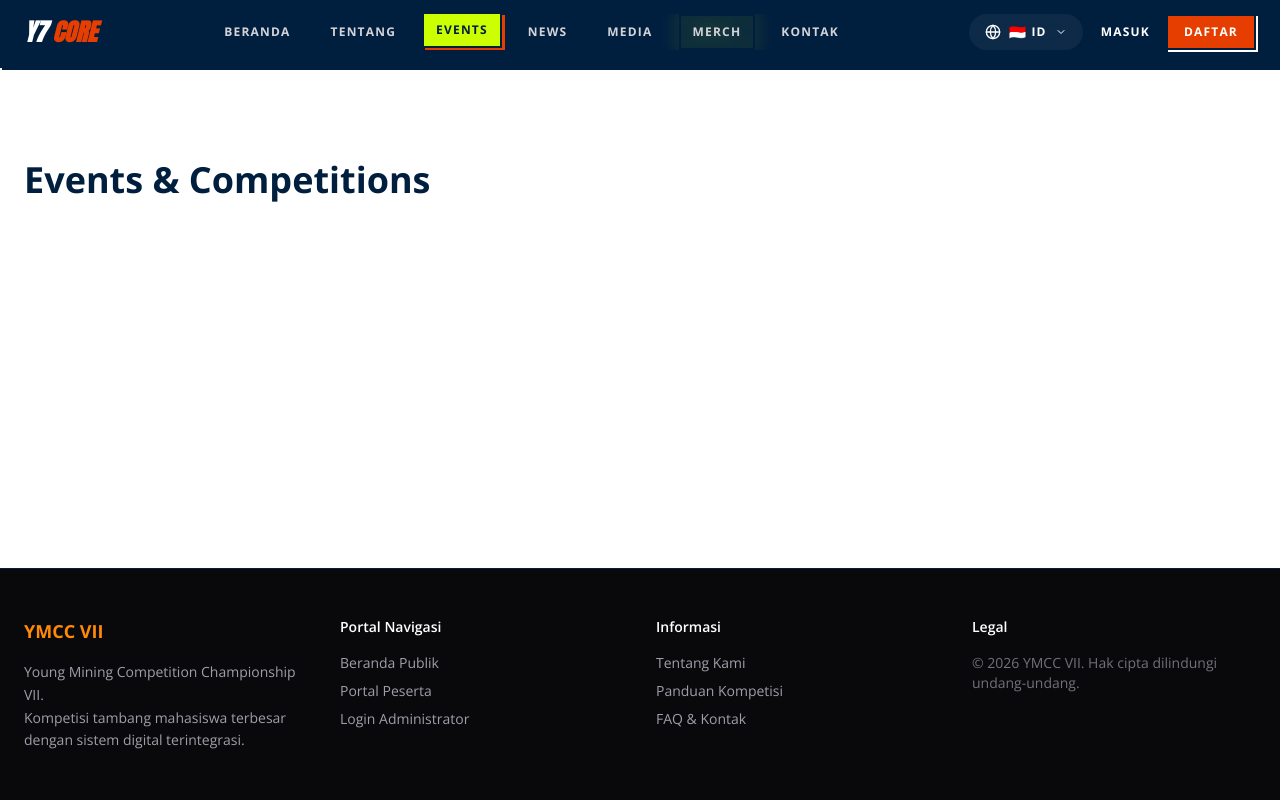
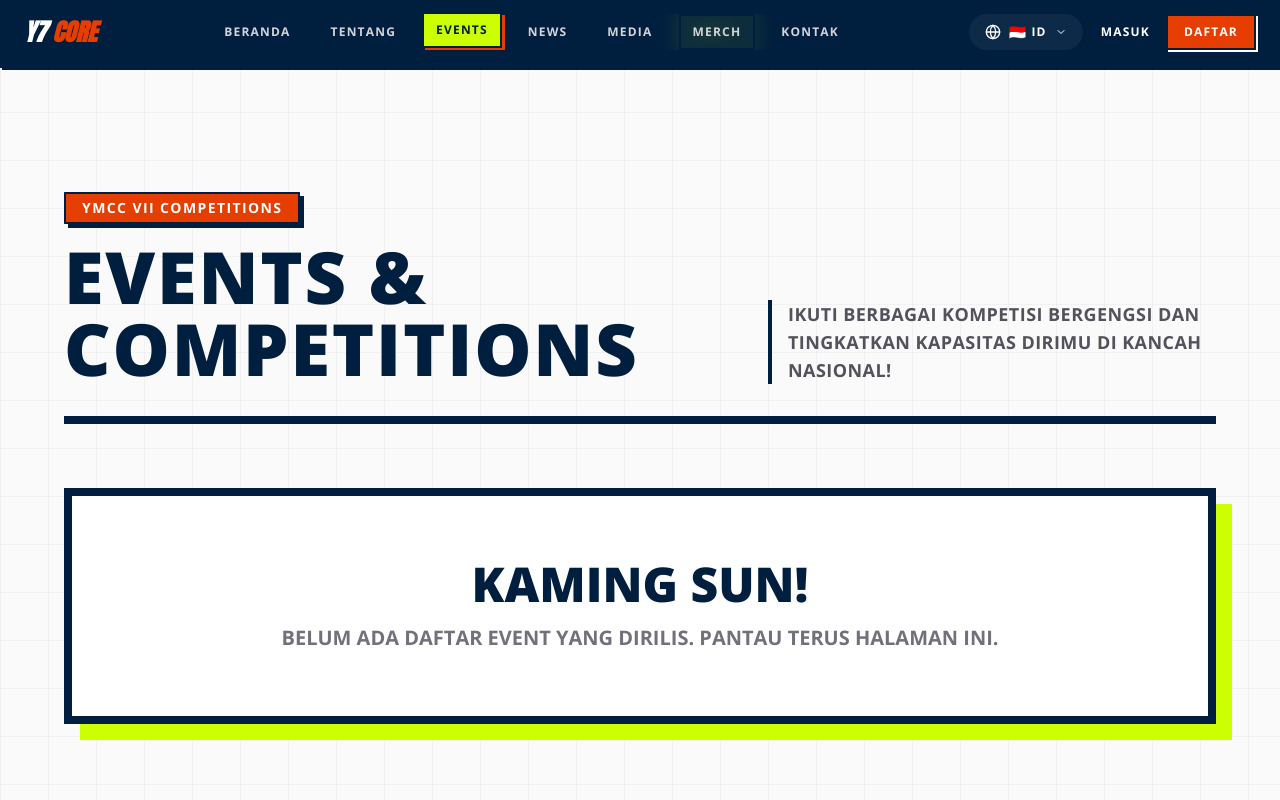
Before and after one commit to Isurxd/ymcc-iv, a Next.js app: page /events in a window 1280 px wide. Shown: the top 800 px of the page. Built offline with nearby package versions, Linux system fonts and the light colour scheme; no server answers; the database is empty.

Commit message:
Feat: Build Public Events UI connecting to Admin Event CMS database

```diff
--- a/src/app/(public)/events/page.tsx
+++ b/src/app/(public)/events/page.tsx
@@ -1 +1,111 @@
-export default function EventsPage() { return <div className='container mx-auto py-24 px-6'><h1 className='text-4xl font-bold'>Events & Competitions</h1></div>; }
+import { prisma } from '@/lib/prisma';
+import Link from 'next/link';
+import { Calendar, Clock, MapPin, ArrowRight } from 'lucide-react';
+
+export const revalidate = 0; // Ensures it's always up-to-date with DB
+
+export default async function EventsPage() {
+  const events = await prisma.event.findMany({
+    orderBy: {
+      startDate: 'asc'
+    }
+  });
+
+  return (
+    <div className="min-h-screen bg-zinc-50 pt-32 pb-24 px-6 md:px-12 relative overflow-hidden">
+      {/* Background Graphic Grid */}
+      <div className="absolute inset-0 bg-[linear-gradient(to_right,#80808012_1px,transparent_1px),linear-gradient(to_bottom,#80808012_1px,transparent_1px)] bg-[size:48px_48px] pointer-events-none" />
+
+      <div className="max-w-6xl mx-auto relative z-10">
+
+        <header className="mb-16 border-b-8 border-foreground pb-8 flex flex-col md:flex-row md:items-end justify-between gap-6">
+          <div>
+            <div className="inline-block bg-[#E63E00] text-white px-4 py-1 text-sm font-bold uppercase tracking-widest mb-4 shadow-[4px_4px_0_0_#001F3F] border-2 border-foreground">
+              YMCC VII COMPETITIONS
+            </div>
+            <h1 className="text-5xl md:text-7xl font-black text-[#001F3F] uppercase tracking-wide leading-none">
+              EVENTS &<br />COMPETITIONS
+            </h1>
+          </div>
+          <p className="max-w-md text-zinc-600 font-bold uppercase tracking-wide text-lg border-l-4 border-[#CCFF00] pl-4">
+            Ikuti berbagai kompetisi bergengsi dan tingkatkan kapasitas dirimu di kancah nasional!
+          </p>
+        </header>
+
+        {events.length === 0 ? (
+          <div className="bg-white border-8 border-foreground shadow-[16px_16px_0_0_#CCFF00] p-16 text-center hover:-translate-y-2 transition-transform duration-300">
+            <h2 className="text-4xl md:text-5xl font-black text-[#001F3F] uppercase mb-4">KAMING SUN!</h2>
+            <p className="text-xl font-bold text-zinc-500 uppercase">Belum ada daftar event yang dirilis. Pantau terus halaman ini.</p>
+          </div>
+        ) : (
+          <div className="grid md:grid-cols-2 gap-10">
+            {events.map((event) => {
+              const startDate = new Date(event.startDate).toLocaleDateString('id-ID', {
+                day: 'numeric', month: 'long', year: 'numeric'
+              });
+              const endDate = new Date(event.endDate).toLocaleDateString('id-ID', {
+                day: 'numeric', month: 'long', year: 'numeric'
+              });
+              const startTime = new Date(event.startDate).toLocaleTimeString('id-ID', {
+                hour: '2-digit', minute: '2-digit'
+              });
+
+              return (
+                <div key={event.id} className="group bg-white border-8 border-foreground shadow-[12px_12px_0_0_#001F3F] hover:shadow-[16px_16px_0_0_#E63E00] transition-all duration-300 hover:-translate-y-2 flex flex-col h-full">
+
+                  {/* Event Visual Header */}
+                  <div className="h-40 bg-[#CCFF00] border-b-8 border-foreground flex items-center justify-center overflow-hidden relative p-6">
+                     <span className="text-6xl md:text-7xl font-black text-transparent [-webkit-text-stroke:2px_#001F3F] opacity-30 absolute -right-4 -bottom-4 rotate-12 group-hover:scale-110 transition-transform">
+                       YMCC
+                     </span>
+                     <h3 className="text-3xl md:text-4xl font-black text-[#001F3F] uppercase text-center relative z-10 w-full px-4">
+                       {event.name}
+                     </h3>
+                  </div>
+
+                  <div className="p-8 flex flex-col flex-grow">
+                    <p className="text-zinc-600 font-bold mb-8 line-clamp-3 leading-relaxed">
+                      {event.description || 'Detail kompetisi akan diumumkan lebih lanjut. Persiapkan tim terbaikmu!'}
+                    </p>
+
+                    <div className="space-y-4 mb-10 mt-auto">
+                      <div className="flex items-center gap-4 bg-zinc-50 p-3 border-2 border-zinc-200">
+                        <div className="bg-[#001F3F] text-white p-2 border-2 border-foreground">
+                          <Calendar className="w-5 h-5" />
+                        </div>
+                        <div className="flex flex-col">
+                          <span className="text-[10px] font-bold text-zinc-500 uppercase tracking-widest">TANGGAL PELAKSANAAN</span>
+                          <span className="font-black text-foreground uppercase">{startDate} - {endDate}</span>
+                        </div>
+                      </div>
+
+                      <div className="flex items-center gap-4 bg-zinc-50 p-3 border-2 border-zinc-200">
+                        <div className="bg-[#CCFF00] text-[#001F3F] p-2 border-2 border-foreground">
+                          <Clock className="w-5 h-5" />
+                        </div>
+                        <div className="flex flex-col">
+                          <span className="text-[10px] font-bold text-zinc-500 uppercase tracking-widest">WAKTU (WIB)</span>
+                          <span className="font-black text-foreground uppercase">{startTime} - Selesai</span>
+                        </div>
+                      </div>
+                    </div>
+
+                    <Link
+                      href={`/register`}
+                      className="w-full block text-center bg-[#E63E00] text-white border-4 border-foreground py-4 font-black uppercase text-xl hover:bg-[#001F3F] hover:text-[#CCFF00] transition-colors"
+                    >
+                      <div className="flex items-center justify-center gap-3">
+                        DAFTAR SEKARANG
+                        <ArrowRight className="w-6 h-6 group-hover:translate-x-2 transition-transform" />
+                      </div>
+                    </Link>
+                  </div>
+                </div>
+              );
+            })}
+          </div>
+        )}
+      </div>
+    </div>
+  );
+}
```
